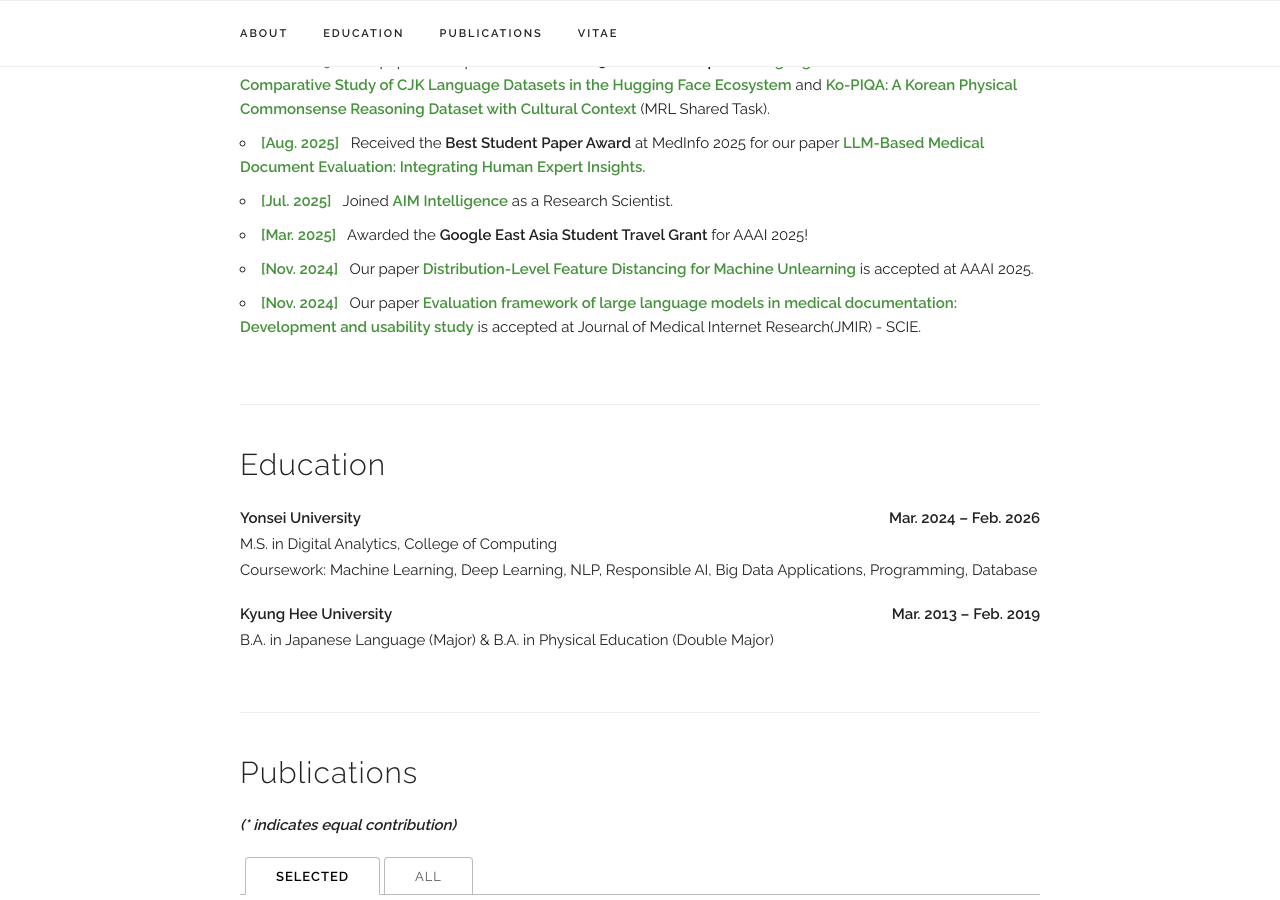
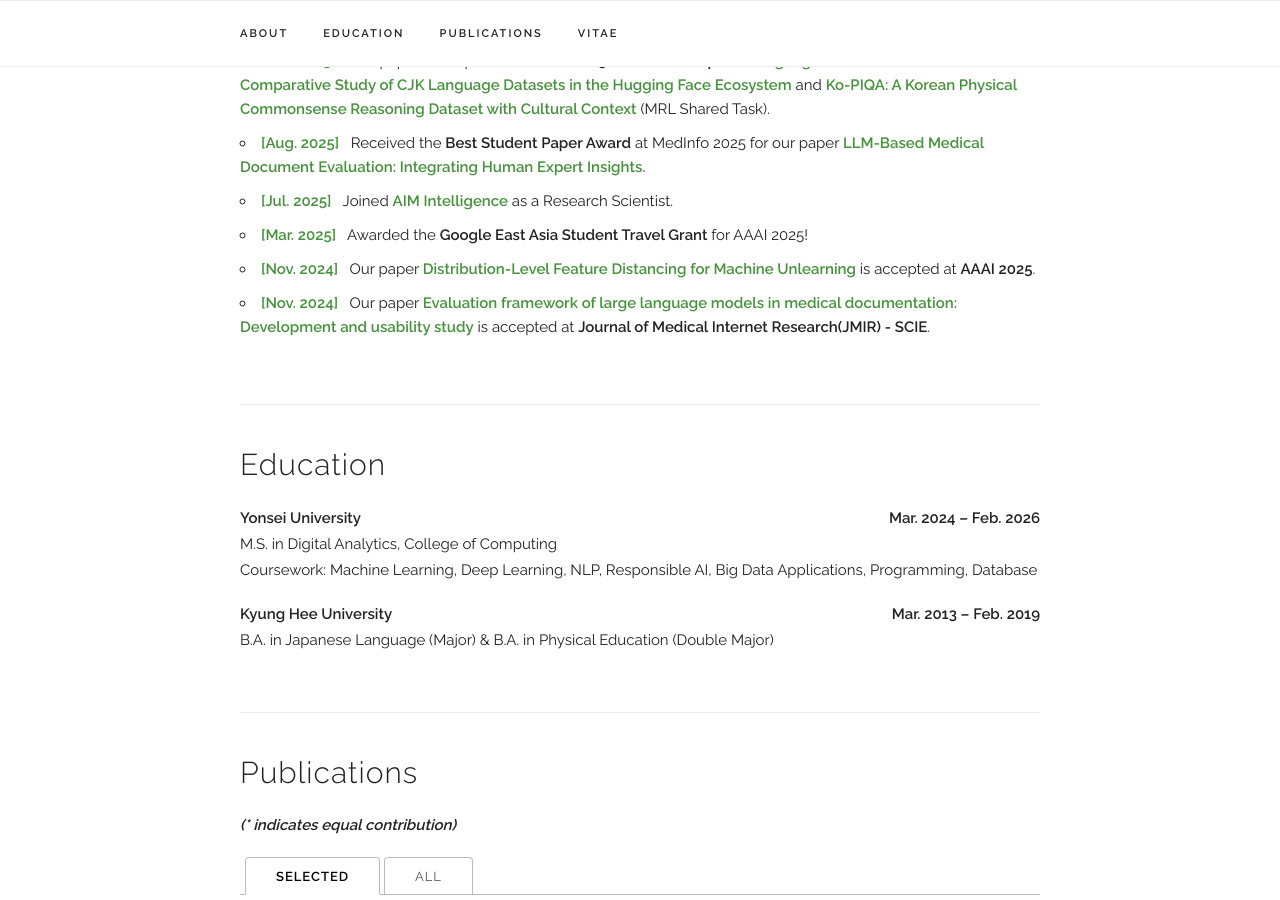
Before and after one commit to Dasol-Choi/dasol-choi.github.io, a Jekyll site: the page built from index.html, in a window 1280 px wide and 900 px high, scrolled down 928 px. Built offline with Jekyll 4.4.1, drawn with Linux system fonts in a browser that asks for light colours; some web fonts are replaced.

```diff
--- a/index.html
+++ b/index.html
@@ -49,11 +49,11 @@ layout: default
       </li>
       <li>
         <b style="color: #46923c;">[Nov. 2024]</b>&nbsp;&nbsp;
-        Our paper <a href="https://arxiv.org/abs/2409.14747" target="_blank">Distribution-Level Feature Distancing for Machine Unlearning</a> is accepted at AAAI 2025.
+        Our paper <a href="https://arxiv.org/abs/2409.14747" target="_blank">Distribution-Level Feature Distancing for Machine Unlearning</a> is accepted at <b>AAAI 2025</b>.
       </li>
       <li>
         <b style="color: #46923c;">[Nov. 2024]</b>&nbsp;&nbsp;
-        Our paper <a href="https://www.jmir.org/2024/1/e58329/" target="_blank">Evaluation framework of large language models in medical documentation: Development and usability study</a> is accepted at Journal of Medical Internet Research(JMIR) - SCIE.
+        Our paper <a href="https://www.jmir.org/2024/1/e58329/" target="_blank">Evaluation framework of large language models in medical documentation: Development and usability study</a> is accepted at <b>Journal of Medical Internet Research(JMIR) - SCIE</b>.
       </li>
     </ul>
 </div>
```
